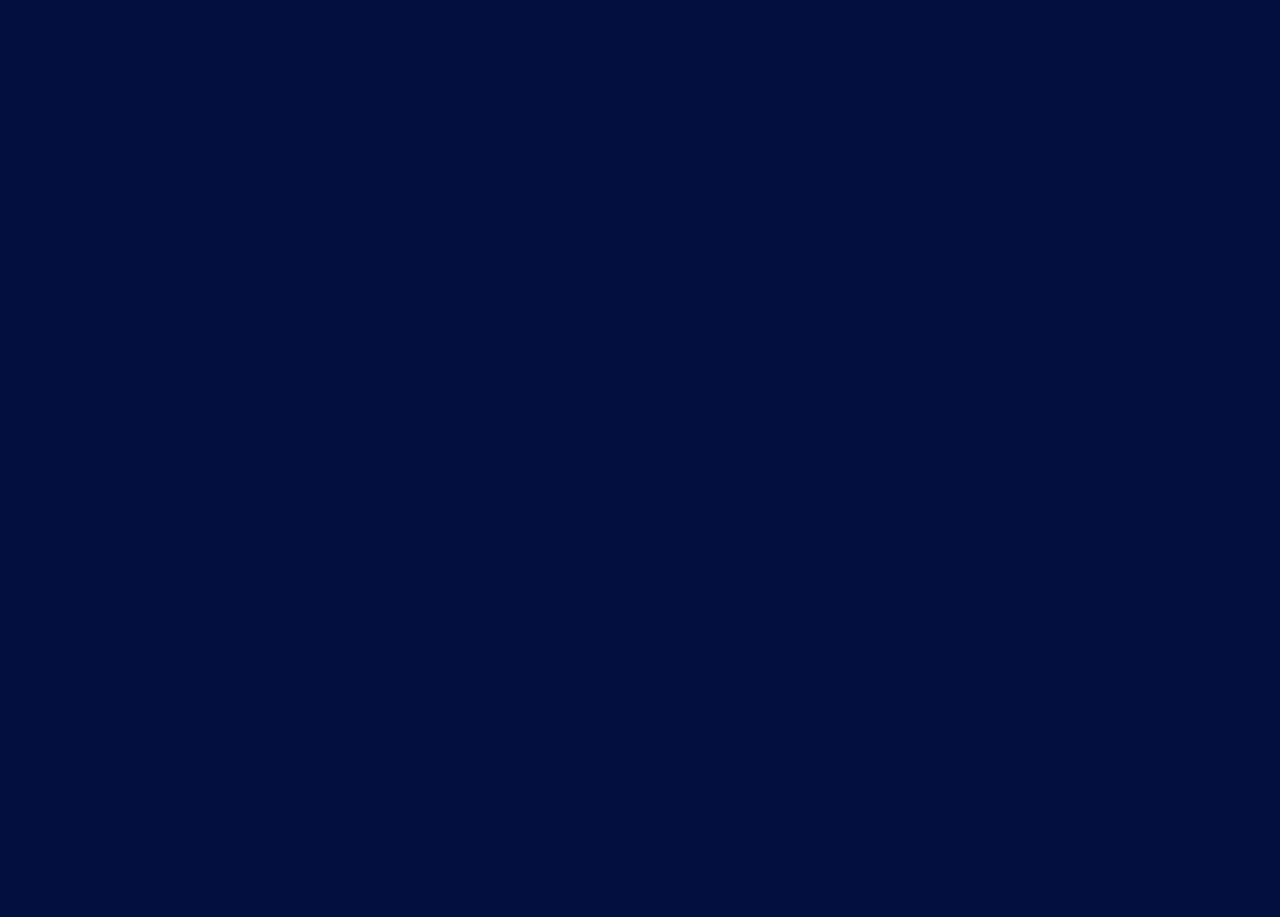
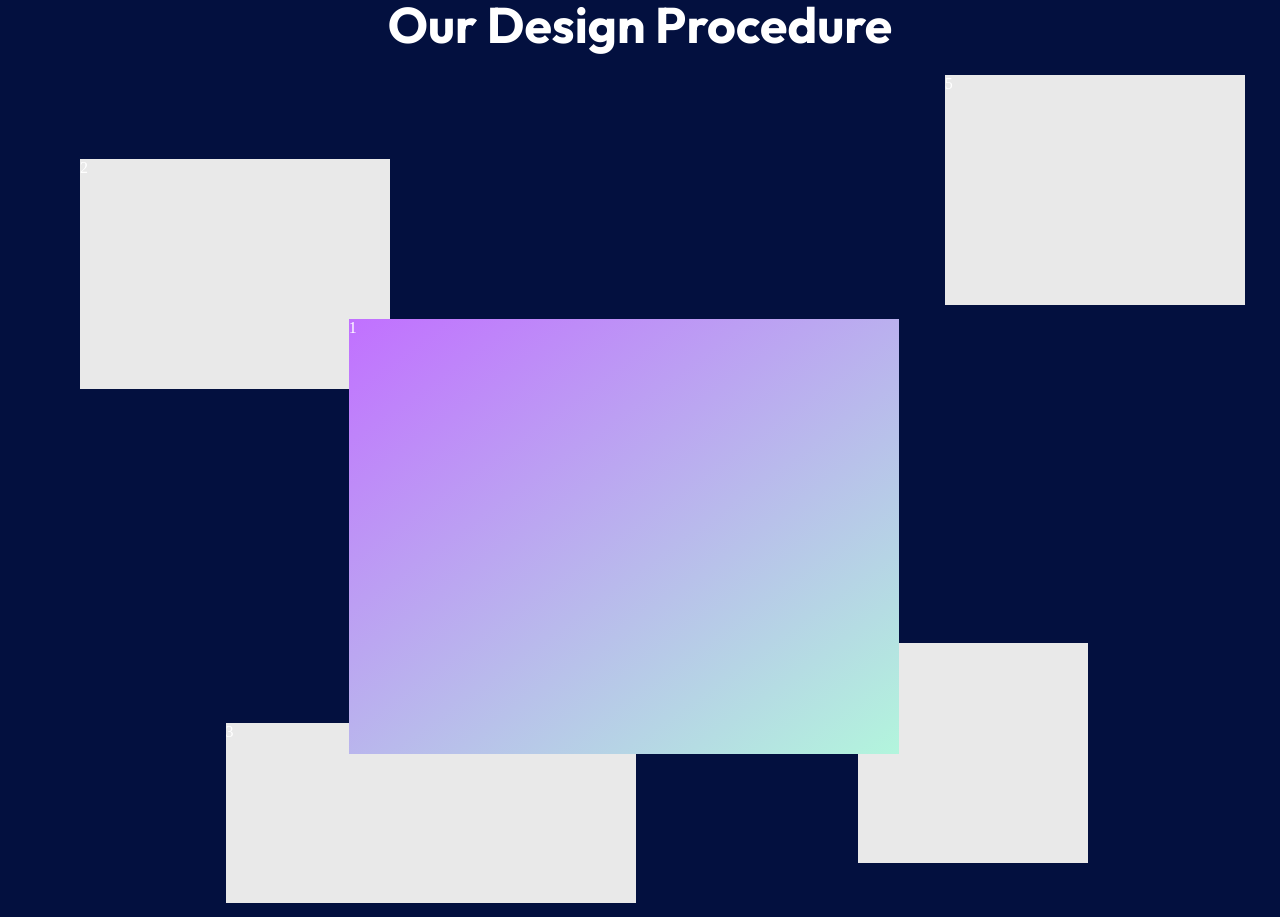
Before and after one commit to Bobsters6666/JJD-Studio, a React (Vite) app in the folder client/: page / in a window 1280 px wide. Shown: the part 1880-2797 px from the top of the page. Before the commit the page ends 1735 px from the top, so only its background shows below. Built offline with nearby package versions, Linux system fonts and the light colour scheme.

Commit message:
added design, release and message sections in home

```diff
--- a/client/src/App.tsx
+++ b/client/src/App.tsx
@@ -3,6 +3,9 @@ import { BrowserRouter as Router, Route, Routes } from 'react-router-dom'
 import Navbar from './navbar'
 import Hero from './home/hero'
 import Intro from './home/intro'
+import Design from './home/design'
+import Release from './home/release'
+import Message from './home/message'
 
 function App() {
   return (
@@ -14,6 +17,9 @@ function App() {
           <>
             <Hero />
             <Intro />
+            <Design />
+            <Release />
+            <Message />
           </>} />
         </Routes>
       </Router>
--- /dev/null
+++ b/client/src/home/design/index.css
@@ -0,0 +1,55 @@
+.design {
+
+}
+
+.design>div h2 {
+  text-align: center;
+  margin-bottom: 75px;
+}
+
+.boxes-container {
+  height: 800px;
+  position: relative;
+}
+
+.box1 {
+  background: linear-gradient(-0.6turn, var(--purple), var(--lightgreen));
+  width: 550px;
+  height: 435px;
+  position: absolute;
+  left: 24%;
+  top: 24%;
+  z-index: 1000;
+}
+
+.box2, .box3, .box4, .box5 {
+  background-color: #E9E9E9;
+  position: absolute;
+}
+
+.box2 {
+  width: 310px;
+  height: 230px;
+  top: 4%;
+}
+
+.box3 {
+  height: 180px;
+  width: 410px;
+  bottom: 3%;
+  left: 13%;
+}
+
+.box4 {
+  width: 230px;
+  height: 220px;
+  right: 10%;
+  bottom: 8%;
+}
+
+.box5 {
+  width: 300px;
+  height: 230px;
+  right: -4%;
+  top: -6.5%;
+}
--- /dev/null
+++ b/client/src/home/design/index.tsx
@@ -0,0 +1,20 @@
+import './index.css'
+
+const Design = () => {
+  return (
+    <div className="design">
+      <div>
+        <h2>Our Design Procedure</h2>
+        <div className="boxes-container">
+          <div className='box1'>1</div>
+          <div className='box2'>2</div>
+          <div className='box3'>3</div>
+          <div className='box4'>4</div>
+          <div className='box5'>5</div>
+        </div>
+      </div>
+    </div>
+  )
+}
+
+export default Design
--- a/client/src/home/hero/index.css
+++ b/client/src/home/hero/index.css
@@ -4,7 +4,6 @@
   place-items: center;
   position: relative;
   text-align: center;
-  margin-bottom: 300px;
 }
 
 .h1 {
--- a/client/src/home/intro/index.css
+++ b/client/src/home/intro/index.css
@@ -1,5 +1,5 @@
 .intro {
-  margin-bottom: 200px;
+  padding: 300px 0;
 }
 
 .intro>div {
--- /dev/null
+++ b/client/src/home/message/index.css
@@ -0,0 +1,24 @@
+.message {
+  background: linear-gradient(115deg, var(--violet), var(--lightgreen));
+  padding: 42px 0;
+}
+
+.message>div {
+  width: 520px;
+  margin: 0 auto;
+  text-align: center;
+}
+
+.message>div>button {
+  background-color: var(--darkestblue);
+  border: 2px solid var(--darkestblue);
+  padding: 22px 35px;
+  transition: 0.42s ease-in-out;
+  box-shadow: 2px 2px 2px 2px rgba(232, 242, 232, 0.4)
+}
+
+.message>div>button:hover {
+  background-color: transparent;
+  border: 2px solid white;
+  color: var(--darkestblue);
+}
--- /dev/null
+++ b/client/src/home/message/index.tsx
@@ -0,0 +1,14 @@
+import './index.css'
+
+const Message = () => {
+  return (
+    <div className='message'>
+      <div>
+        <h2>Don't miss out on the biggest release of 2023</h2>
+        <button>Register your interest</button>
+      </div>
+    </div>
+  )
+}
+
+export default Message
--- /dev/null
+++ b/client/src/home/release/index.css
@@ -0,0 +1,26 @@
+.release {
+  padding: 200px 0;
+}
+
+.release>div {
+  display: flex;
+  align-items: center;
+  gap: 60px;
+}
+
+.release .sub-heading {
+  text-align: center;
+}
+
+.release>div h2 {
+  margin-top: 0px;
+}
+
+.release>div h4 {
+  margin-bottom: 5px;
+  opacity: 0.8;
+}
+
+.release>div p {
+  margin-bottom: 50px;
+}
--- /dev/null
+++ b/client/src/home/release/index.tsx
@@ -0,0 +1,21 @@
+import './index.css'
+import Meta from '../../assets/Saly-19.png'
+
+const Release = () => {
+  return (
+    <div className='release' id="release">
+      <h2 className='sub-heading'>What to Expect?</h2>
+      <div>
+        <div className='releases-leftside'>
+          <h4 className="h4">our work</h4>
+          <h2>our big release is just around the corner</h2>
+          <p>Our team has been working super hard on this game. Lorem ipsum dolor sit amet, consectetur adipiscing elit. Integer finibus lacus quis libero luctus eleifend. Suspendisse potenti. Etiam pretium semper diam, a sagittis magna iaculis nec. Phasellus et tempus risus,</p>
+          <button>reach out</button>
+        </div>
+        <img src={Meta} alt="" className="src" draggable="false" />
+      </div>
+    </div>
+  )
+}
+
+export default Release
--- a/client/src/index.css
+++ b/client/src/index.css
@@ -7,6 +7,7 @@
   --white: #fff;
   --black: #000;
   --darkblue: hsl(227, 91%, 13%);
+  --darkestblue: hsl(274, 76%, 10%);
   --lightgreen: hsl(158, 77%, 83%);
   --violet: hsl(239, 67%, 55%);
   --purple: hsl(274, 100%, 72%);
```
